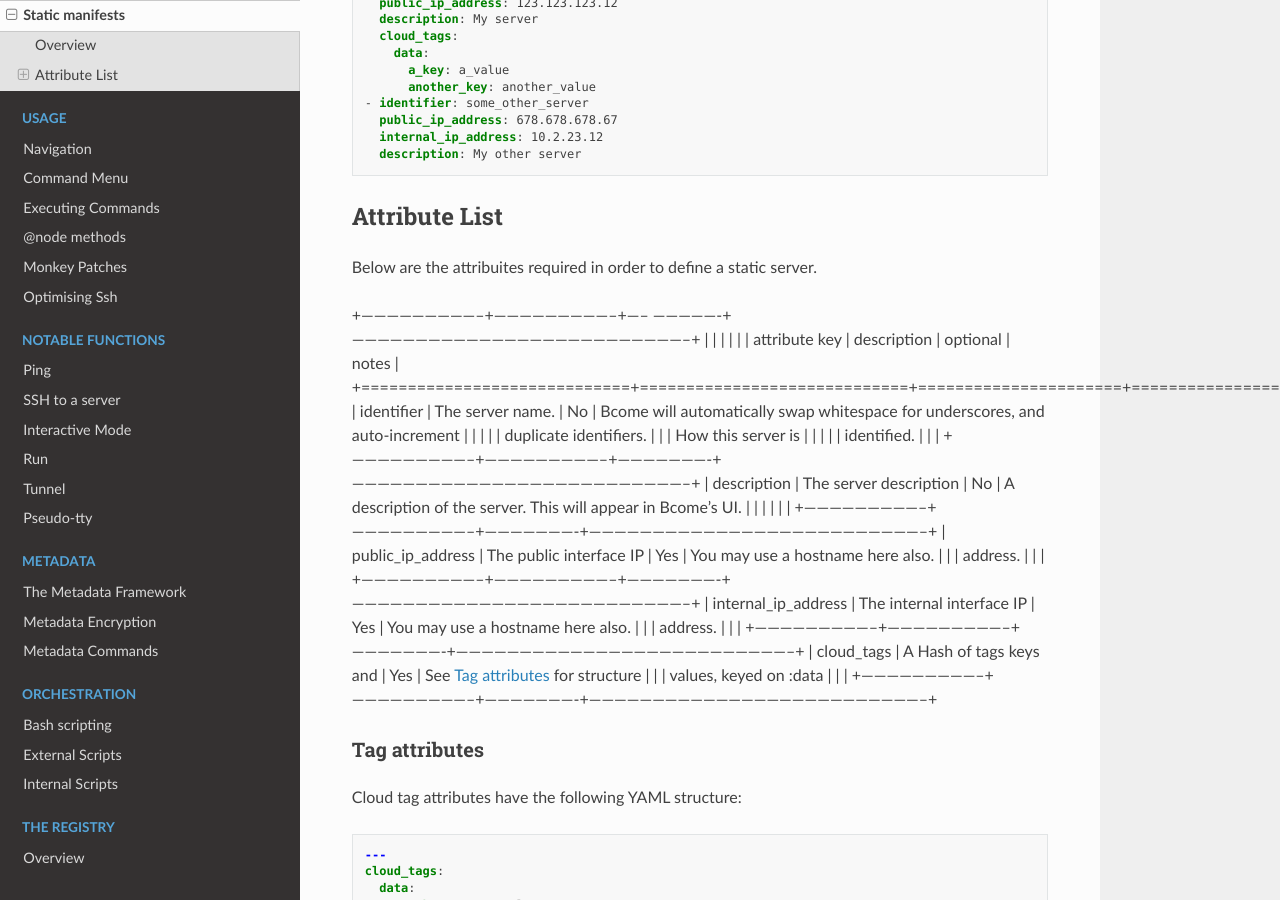
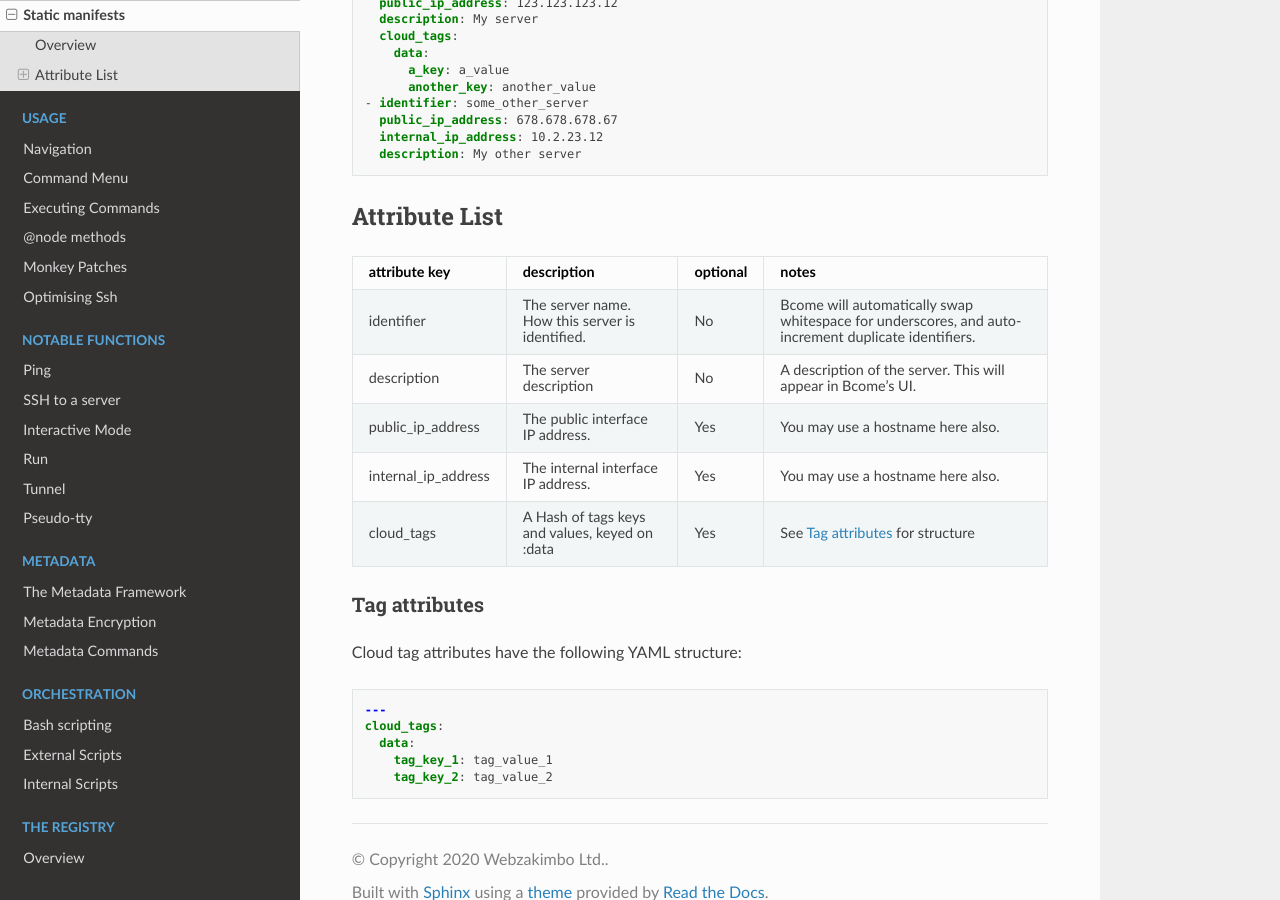
Before and after one commit to webzakimbo/bcome-read-the-docs, a Sphinx documentation site: the page built from docs/source/network/static-manifests.rst, in a window 1280 px wide and 900 px high, scrolled down 1036 px. Built offline with Sphinx 7.4.7 and the Read the Docs theme 2.0.0, drawn with Linux system fonts in a browser that asks for light colours; pages that are not in the unit, such as notebooks, are missing from menus.

Commit message:
fixed broken table

```diff
--- a/docs/source/network/static-manifests.rst
+++ b/docs/source/network/static-manifests.rst
@@ -59,9 +59,7 @@ Here's a simple example of a Static Manifest entry within our static-cache.yml f
 Attribute List
 ==============
 
-Below are the attribuites required in order to define a static server.
-
-+-----------------------------+-----------------------------+----- ----------------+--------------------------------------------------------------------------------+
++-----------------------------+-----------------------------+----------------------+--------------------------------------------------------------------------------+
 |                             |                             |                      |                                                                                |
 |   attribute key             |  description                |  optional            |   notes                                                                        |
 +=============================+=============================+======================+================================================================================+
```
